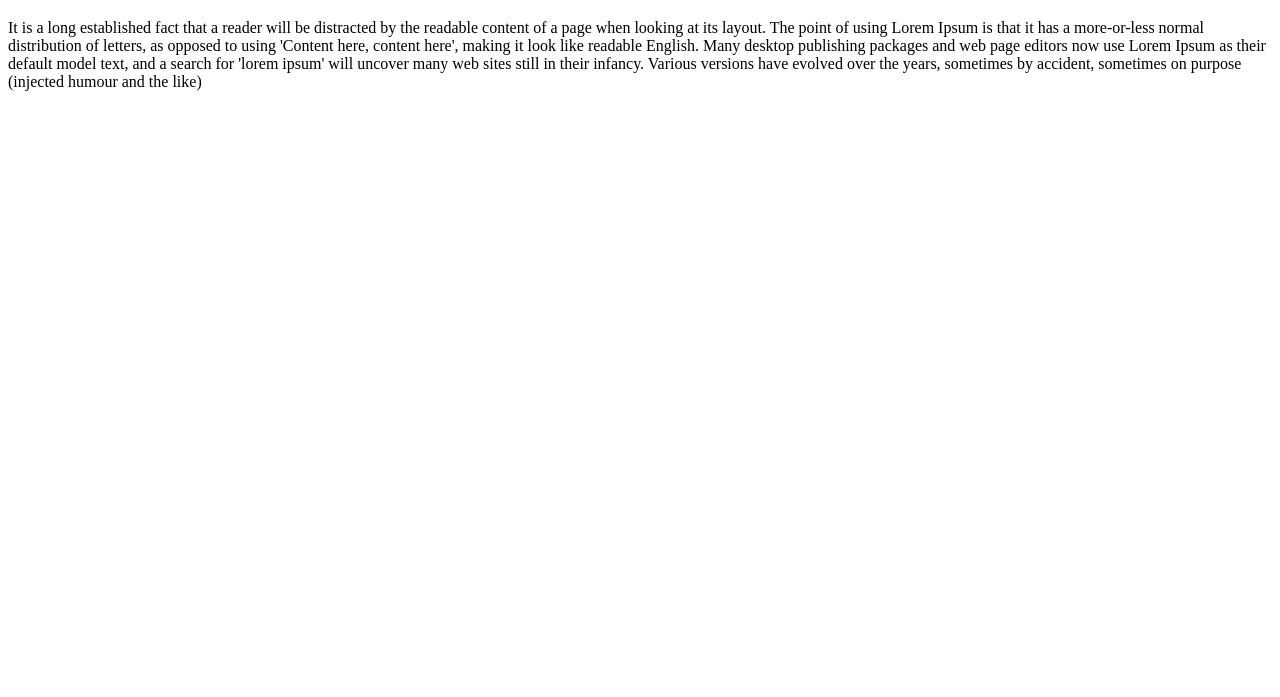
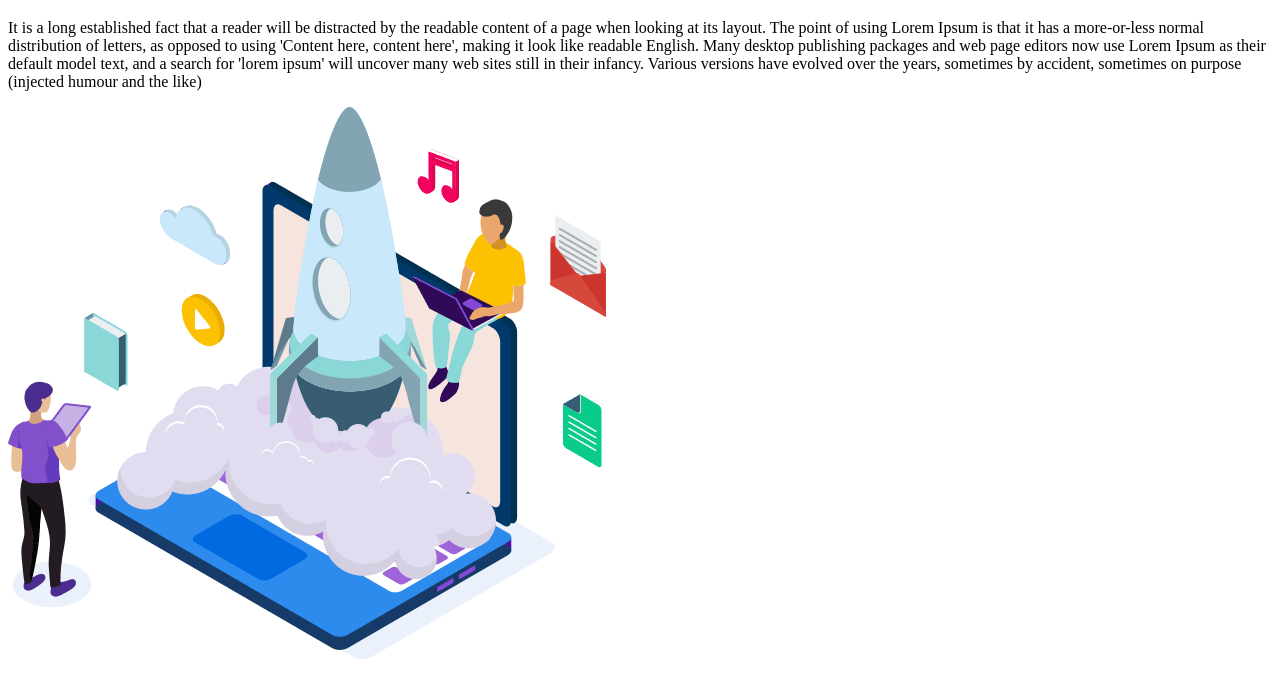
Before and after one commit to Riazalmahmud/my-second-repo, a plain HTML site: page index.html in a window 1280 px wide. Shown: the part 61-758 px from the top of the page. Drawn offline with Linux system fonts and the light colour scheme.

Commit message:
images add

```diff
--- a/index.html
+++ b/index.html
@@ -9,5 +9,8 @@
 <body>
     <h1>Why do we use it?</h1>
 <p>It is a long established fact that a reader will be distracted by the readable content of a page when looking at its layout. The point of using Lorem Ipsum is that it has a more-or-less normal distribution of letters, as opposed to using 'Content here, content here', making it look like readable English. Many desktop publishing packages and web page editors now use Lorem Ipsum as their default model text, and a search for 'lorem ipsum' will uncover many web sites still in their infancy. Various versions have evolved over the years, sometimes by accident, sometimes on purpose (injected humour and the like)</p>
+
+<img src="images/process1.png" alt="">
+
 </body>
 </html>
```
Also changed, not shown: images/process1.png (added).
